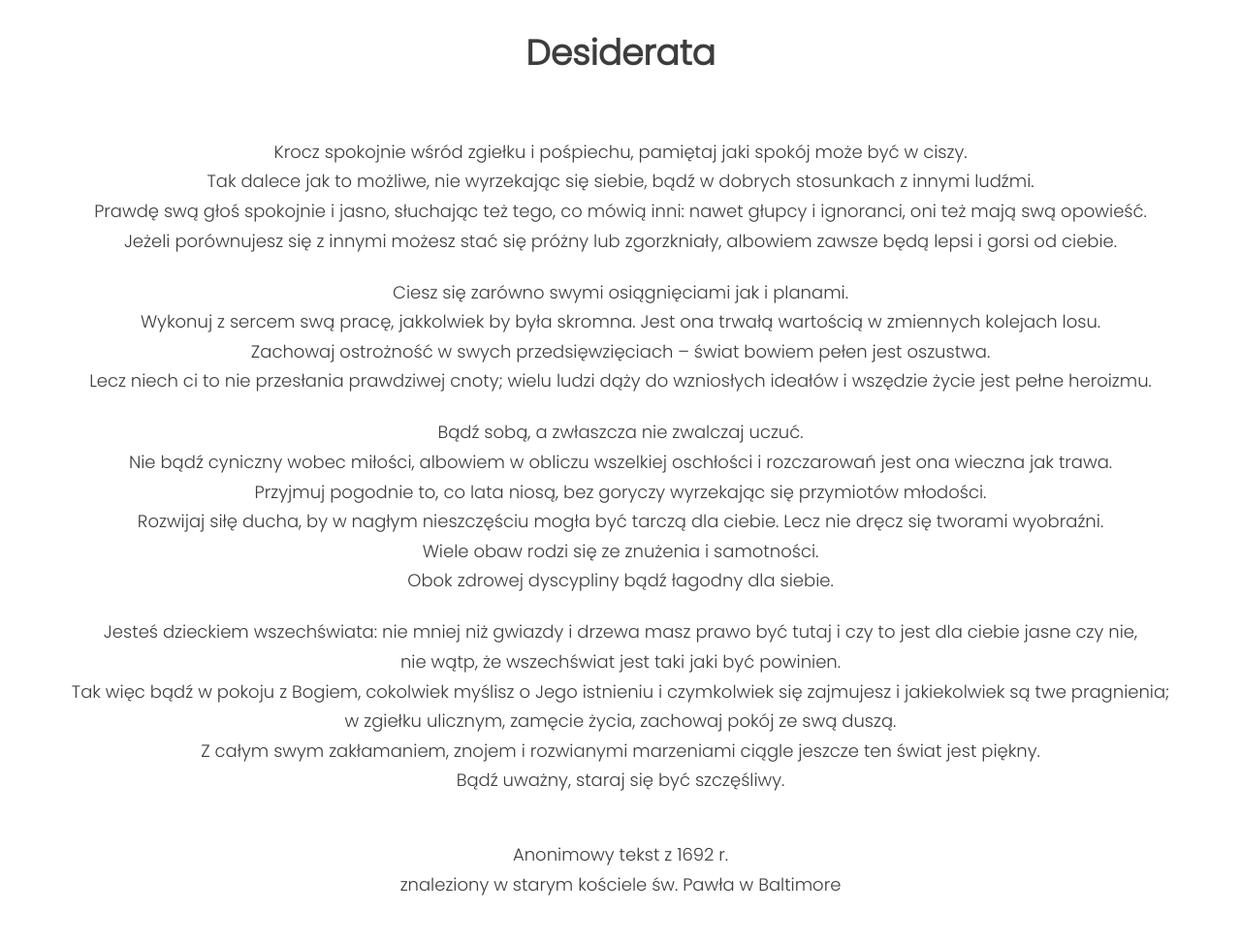
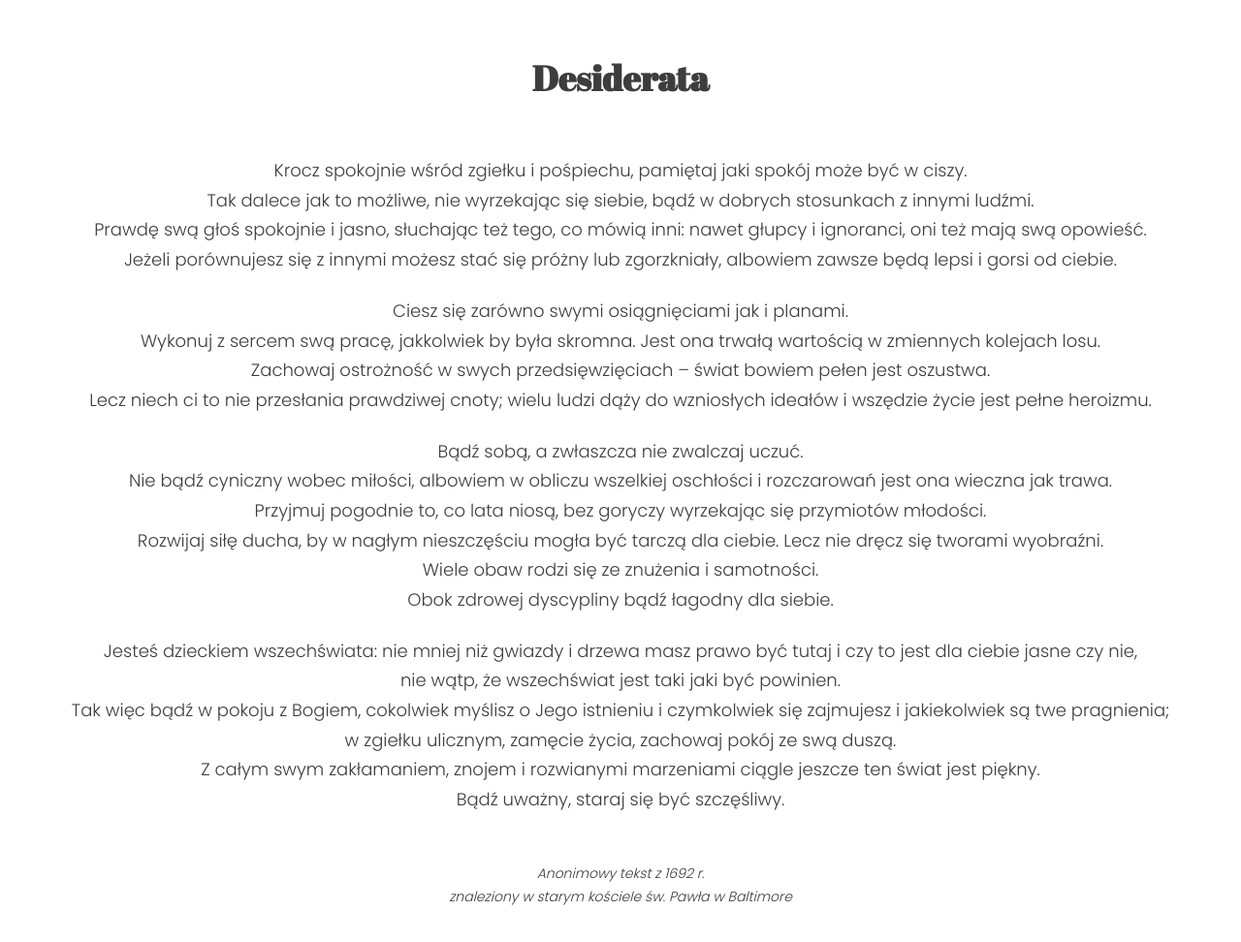
Before and after one commit to Kashaa/nauka-gita, a plain HTML site: page index.html in a window 1280 px wide. Shown: the whole page at 97% size. Before the commit the page ends 946 px from the top, so only its background shows below. Drawn offline with Linux system fonts and the light colour scheme; files that its build step writes are made by us from their sources.

Commit message:
Add style for footer

```diff
--- a/css/style.css
+++ b/css/style.css
@@ -16,12 +16,16 @@ body {
       margin: 0 auto;
       padding: 0 20px;
   }
-  section{
-      padding: 10px 0;
-  }
-  .section-title{
-      position: relative;
-      margin: 0 0 60px 0;
-      font-family: 'Abril Fatface', Cursive;
-      font-size: 30px;
-  }
+  .page-title{
+    position: relative;
+    margin: 50px 0 50px 0;
+    font-family: 'Abril Fatface', Cursive;
+    font-size: 36px;
+}
+.page-footer{
+    position: relative;
+    margin: 50px 0 50px 0;
+  font-family: 'Poppins', Sans-Serif;
+  font-style: italic;
+  font-size: 14px;
+}
```
